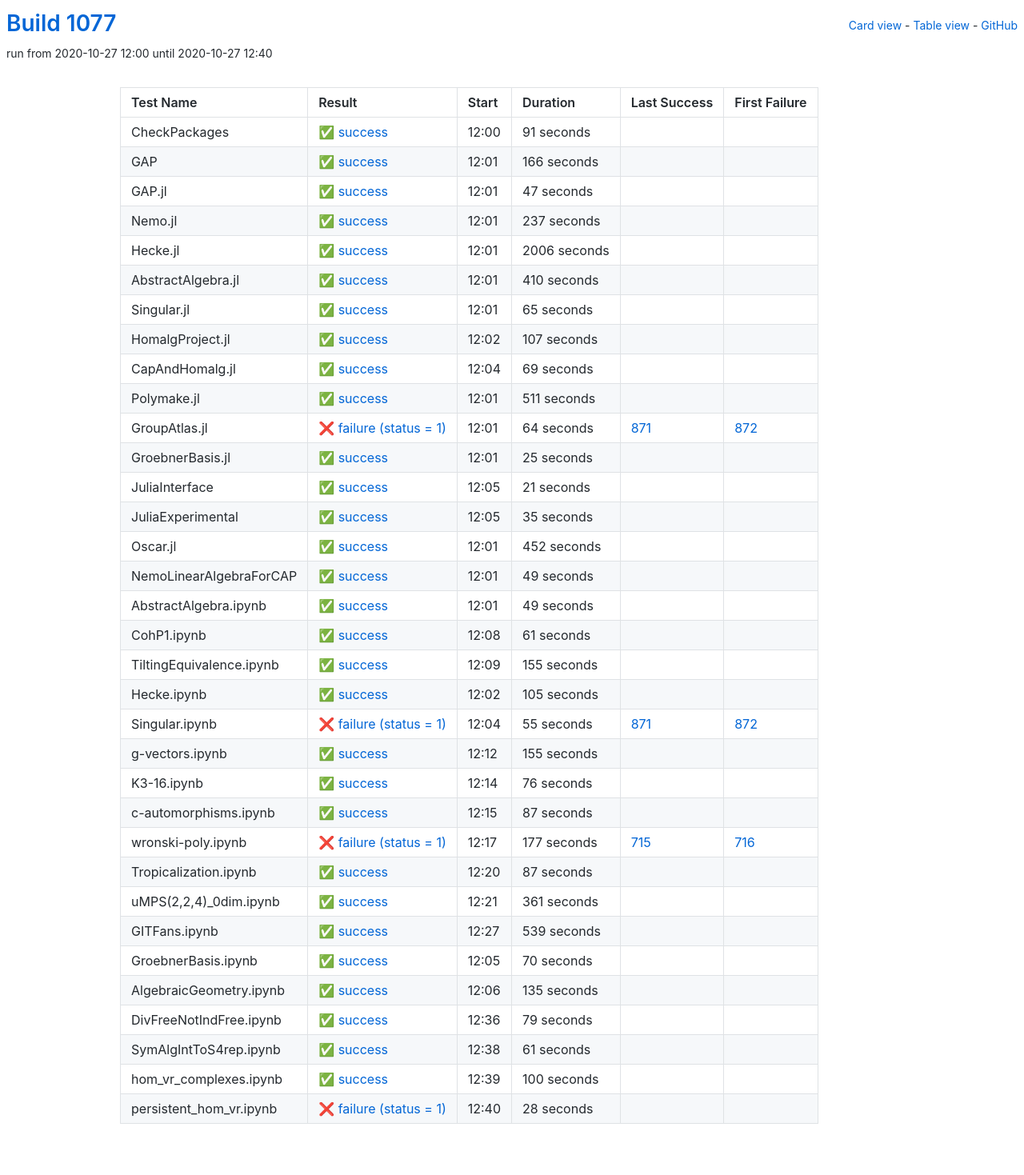
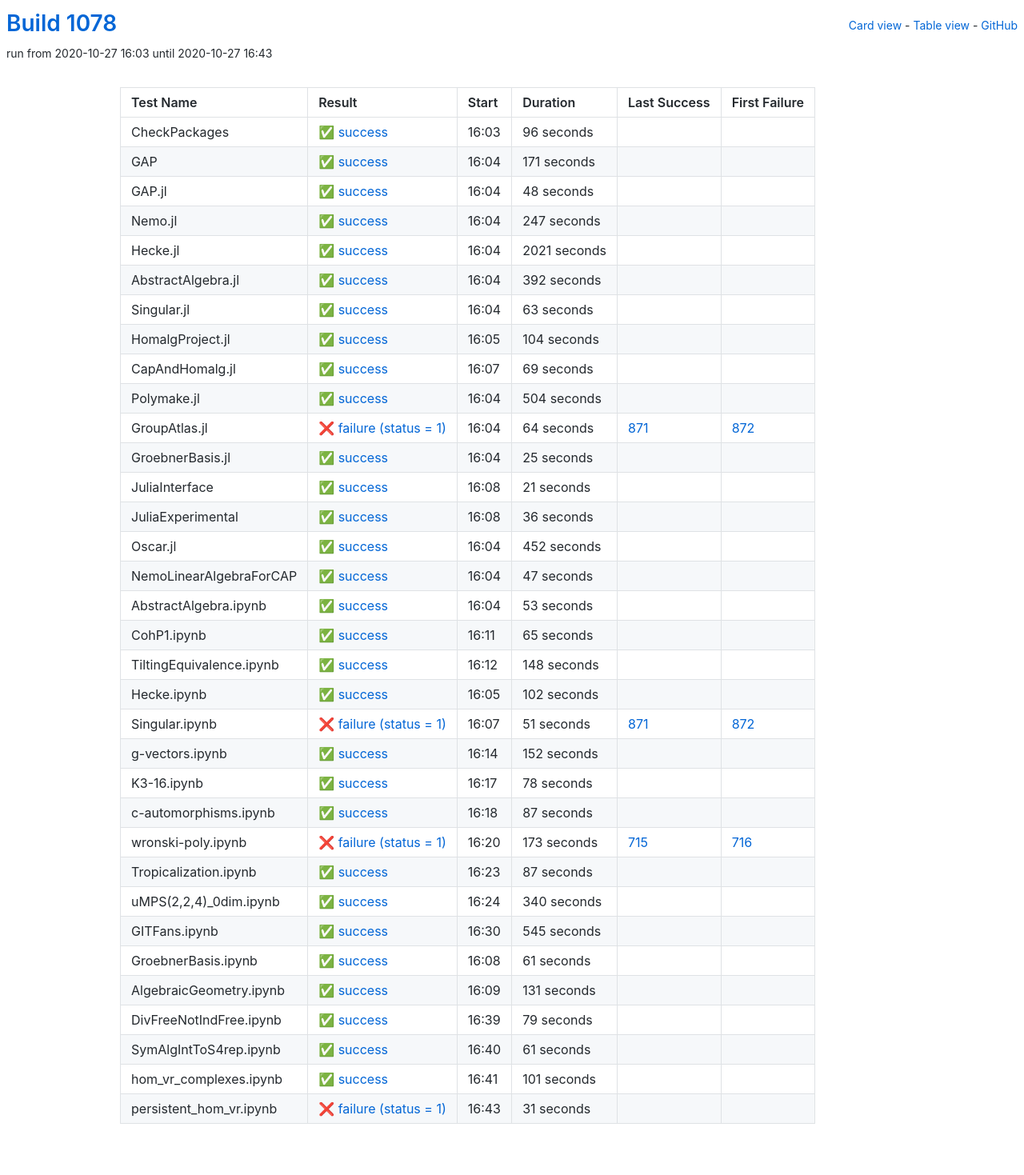
Before and after one commit to oscar-system/oscar-ci-status-stable, a Jekyll site: the page built from table.html, in a window 1280 px wide. Shown: the whole page at 80% size. Built offline with Jekyll 4.4.1, drawn with Linux system fonts in a browser that asks for light colours.

Commit message:
Build #1078

```diff
--- a/_data/ci.yml
+++ b/_data/ci.yml
@@ -1,6 +1,6 @@
 ---
-build: 1077
-build_url: https://oscarci.mathematik.uni-kl.de/job/oscar-stable/1077/
+build: 1078
+build_url: https://oscarci.mathematik.uni-kl.de/job/oscar-stable/1078/
 job: oscar-stable
 organization: oscar-system
 repo: oscar-ci-status-stable
@@ -8,104 +8,104 @@ repourl: https://github.com/oscar-system/oscar-ci-status-stable
 tests:
 - name: CheckPackages
   id: checkpackages
-  log: https://oscarci.mathematik.uni-kl.de/job/oscar-stable/1077/artifact/logs/build-1077/CheckPackages.log
-  start: 2020-10-27 12:00
+  log: https://oscarci.mathematik.uni-kl.de/job/oscar-stable/1078/artifact/logs/build-1078/CheckPackages.log
+  start: 2020-10-27 16:03
   success: true
   exitcode: 0
   status: success
-  duration: 91
+  duration: 96
   last_success: false
   last_success_url:
   first_failure: false
   first_failure_url:
 - name: GAP
   id: gap
-  log: https://oscarci.mathematik.uni-kl.de/job/oscar-stable/1077/artifact/logs/build-1077/GAP.log
-  start: 2020-10-27 12:01
+  log: https://oscarci.mathematik.uni-kl.de/job/oscar-stable/1078/artifact/logs/build-1078/GAP.log
+  start: 2020-10-27 16:04
   success: true
   exitcode: 0
   status: success
-  duration: 166
+  duration: 171
   last_success: false
   last_success_url:
   first_failure: false
   first_failure_url:
 - name: GAP.jl
   id: gap-jl
-  log: https://oscarci.mathematik.uni-kl.de/job/oscar-stable/1077/artifact/logs/build-1077/GAP.jl.log
-  start: 2020-10-27 12:01
+  log: https://oscarci.mathematik.uni-kl.de/job/oscar-stable/1078/artifact/logs/build-1078/GAP.jl.log
+  start: 2020-10-27 16:04
   success: true
   exitcode: 0
   status: success
-  duration: 47
+  duration: 48
   last_success: false
   last_success_url:
   first_failure: false
   first_failure_url:
 - name: Nemo.jl
   id: nemo-jl
-  log: https://oscarci.mathematik.uni-kl.de/job/oscar-stable/1077/artifact/logs/build-1077/Nemo.jl.log
-  start: 2020-10-27 12:01
+  log: https://oscarci.mathematik.uni-kl.de/job/oscar-stable/1078/artifact/logs/build-1078/Nemo.jl.log
+  start: 2020-10-27 16:04
   success: true
   exitcode: 0
   status: success
-  duration: 237
+  duration: 247
   last_success: false
   last_success_url:
   first_failure: false
   first_failure_url:
 - name: Hecke.jl
   id: hecke-jl
-  log: https://oscarci.mathematik.uni-kl.de/job/oscar-stable/1077/artifact/logs/build-1077/Hecke.jl.log
-  start: 2020-10-27 12:01
+  log: https://oscarci.mathematik.uni-kl.de/job/oscar-stable/1078/artifact/logs/build-1078/Hecke.jl.log
+  start: 2020-10-27 16:04
   success: true
   exitcode: 0
   status: success
-  duration: 2006
+  duration: 2021
   last_success: false
   last_success_url:
   first_failure: false
   first_failure_url:
 - name: AbstractAlgebra.jl
   id: abstractalgebra-jl
-  log: https://oscarci.mathematik.uni-kl.de/job/oscar-stable/1077/artifact/logs/build-1077/AbstractAlgebra.jl.log
-  start: 2020-10-27 12:01
+  log: https://oscarci.mathematik.uni-kl.de/job/oscar-stable/1078/artifact/logs/build-1078/AbstractAlgebra.jl.log
+  start: 2020-10-27 16:04
   success: true
   exitcode: 0
   status: success
-  duration: 410
+  duration: 392
   last_success: false
   last_success_url:
   first_failure: false
   first_failure_url:
 - name: Singular.jl
   id: singular-jl
-  log: https://oscarci.mathematik.uni-kl.de/job/oscar-stable/1077/artifact/logs/build-1077/Singular.jl.log
-  start: 2020-10-27 12:01
+  log: https://oscarci.mathematik.uni-kl.de/job/oscar-stable/1078/artifact/logs/build-1078/Singular.jl.log
+  start: 2020-10-27 16:04
   success: true
   exitcode: 0
   status: success
-  duration: 65
+  duration: 63
   last_success: false
   last_success_url:
   first_failure: false
   first_failure_url:
 - name: HomalgProject.jl
   id: homalgproject-jl
-  log: https://oscarci.mathematik.uni-kl.de/job/oscar-stable/1077/artifact/logs/build-1077/HomalgProject.jl.log
-  start: 2020-10-27 12:02
+  log: https://oscarci.mathematik.uni-kl.de/job/oscar-stable/1078/artifact/logs/build-1078/HomalgProject.jl.log
+  start: 2020-10-27 16:05
   success: true
   exitcode: 0
   status: success
-  duration: 107
+  duration: 104
   last_success: false
   last_success_url:
   first_failure: false
   first_failure_url:
 - name: CapAndHomalg.jl
   id: capandhomalg-jl
-  log: https://oscarci.mathematik.uni-kl.de/job/oscar-stable/1077/artifact/logs/build-1077/CapAndHomalg.jl.log
-  start: 2020-10-27 12:04
+  log: https://oscarci.mathematik.uni-kl.de/job/oscar-stable/1078/artifact/logs/build-1078/CapAndHomalg.jl.log
+  start: 2020-10-27 16:07
   success: true
   exitcode: 0
   status: success
@@ -116,20 +116,20 @@ tests:
   first_failure_url:
 - name: Polymake.jl
   id: polymake-jl
-  log: https://oscarci.mathematik.uni-kl.de/job/oscar-stable/1077/artifact/logs/build-1077/Polymake.jl.log
-  start: 2020-10-27 12:01
+  log: https://oscarci.mathematik.uni-kl.de/job/oscar-stable/1078/artifact/logs/build-1078/Polymake.jl.log
+  start: 2020-10-27 16:04
   success: true
   exitcode: 0
   status: success
-  duration: 511
+  duration: 504
   last_success: false
   last_success_url:
   first_failure: false
   first_failure_url:
 - name: GroupAtlas.jl
   id: groupatlas-jl
-  log: https://oscarci.mathematik.uni-kl.de/job/oscar-stable/1077/artifact/logs/build-1077/GroupAtlas.jl.log
-  start: 2020-10-27 12:01
+  log: https://oscarci.mathematik.uni-kl.de/job/oscar-stable/1078/artifact/logs/build-1078/GroupAtlas.jl.log
+  start: 2020-10-27 16:04
   success: false
   exitcode: 1
   status: failure
@@ -140,8 +140,8 @@ tests:
   first_failure_url: https://oscarci.mathematik.uni-kl.de/job/oscar-stable/872/
 - name: GroebnerBasis.jl
   id: groebnerbasis-jl
-  log: https://oscarci.mathematik.uni-kl.de/job/oscar-stable/1077/artifact/logs/build-1077/GroebnerBasis.jl.log
-  start: 2020-10-27 12:01
+  log: https://oscarci.mathematik.uni-kl.de/job/oscar-stable/1078/artifact/logs/build-1078/GroebnerBasis.jl.log
+  start: 2020-10-27 16:04
   success: true
   exitcode: 0
   status: success
@@ -152,8 +152,8 @@ tests:
   first_failure_url:
 - name: JuliaInterface
   id: juliainterface
-  log: https://oscarci.mathematik.uni-kl.de/job/oscar-stable/1077/artifact/logs/build-1077/JuliaInterface.log
-  start: 2020-10-27 12:05
+  log: https://oscarci.mathematik.uni-kl.de/job/oscar-stable/1078/artifact/logs/build-1078/JuliaInterface.log
+  start: 2020-10-27 16:08
   success: true
   exitcode: 0
   status: success
@@ -164,20 +164,20 @@ tests:
   first_failure_url:
 - name: JuliaExperimental
   id: juliaexperimental
-  log: https://oscarci.mathematik.uni-kl.de/job/oscar-stable/1077/artifact/logs/build-1077/JuliaExperimental.log
-  start: 2020-10-27 12:05
+  log: https://oscarci.mathematik.uni-kl.de/job/oscar-stable/1078/artifact/logs/build-1078/JuliaExperimental.log
+  start: 2020-10-27 16:08
   success: true
   exitcode: 0
   status: success
-  duration: 35
+  duration: 36
   last_success: false
   last_success_url:
   first_failure: false
   first_failure_url:
 - name: Oscar.jl
   id: oscar-jl
-  log: https://oscarci.mathematik.uni-kl.de/job/oscar-stable/1077/artifact/logs/build-1077/Oscar.jl.log
-  start: 2020-10-27 12:01
+  log: https://oscarci.mathematik.uni-kl.de/job/oscar-stable/1078/artifact/logs/build-1078/Oscar.jl.log
+  start: 2020-10-27 16:04
   success: true
   exitcode: 0
   status: success
@@ -188,104 +188,104 @@ tests:
   first_failure_url:
 - name: NemoLinearAlgebraForCAP
   id: nemolinearalgebraforcap
-  log: https://oscarci.mathematik.uni-kl.de/job/oscar-stable/1077/artifact/logs/build-1077/NemoLinearAlgebraForCAP.log
-  start: 2020-10-27 12:01
+  log: https://oscarci.mathematik.uni-kl.de/job/oscar-stable/1078/artifact/logs/build-1078/NemoLinearAlgebraForCAP.log
+  start: 2020-10-27 16:04
   success: true
   exitcode: 0
   status: success
-  duration: 49
+  duration: 47
   last_success: false
   last_success_url:
   first_failure: false
   first_failure_url:
 - name: AbstractAlgebra.ipynb
   id: abstractalgebra-ipynb
-  log: https://oscarci.mathematik.uni-kl.de/job/oscar-stable/1077/artifact/logs/build-1077/AbstractAlgebra.ipynb.log
-  start: 2020-10-27 12:01
+  log: https://oscarci.mathematik.uni-kl.de/job/oscar-stable/1078/artifact/logs/build-1078/AbstractAlgebra.ipynb.log
+  start: 2020-10-27 16:04
   success: true
   exitcode: 0
   status: success
-  duration: 49
+  duration: 53
   last_success: false
   last_success_url:
   first_failure: false
   first_failure_url:
 - name: CohP1.ipynb
   id: cohp1-ipynb
-  log: https://oscarci.mathematik.uni-kl.de/job/oscar-stable/1077/artifact/logs/build-1077/CohP1.ipynb.log
-  start: 2020-10-27 12:08
+  log: https://oscarci.mathematik.uni-kl.de/job/oscar-stable/1078/artifact/logs/build-1078/CohP1.ipynb.log
+  start: 2020-10-27 16:11
   success: true
   exitcode: 0
   status: success
-  duration: 61
+  duration: 65
   last_success: false
   last_success_url:
   first_failure: false
   first_failure_url:
 - name: TiltingEquivalence.ipynb
   id: tiltingequivalence-ipynb
-  log: https://oscarci.mathematik.uni-kl.de/job/oscar-stable/1077/artifact/logs/build-1077/TiltingEquivalence.ipynb.log
-  start: 2020-10-27 12:09
+  log: https://oscarci.mathematik.uni-kl.de/job/oscar-stable/1078/artifact/logs/build-1078/TiltingEquivalence.ipynb.log
+  start: 2020-10-27 16:12
   success: true
   exitcode: 0
   status: success
-  duration: 155
+  duration: 148
   last_success: false
   last_success_url:
   first_failure: false
   first_failure_url:
 - name: Hecke.ipynb
   id: hecke-ipynb
-  log: https://oscarci.mathematik.uni-kl.de/job/oscar-stable/1077/artifact/logs/build-1077/Hecke.ipynb.log
-  start: 2020-10-27 12:02
+  log: https://oscarci.mathematik.uni-kl.de/job/oscar-stable/1078/artifact/logs/build-1078/Hecke.ipynb.log
+  start: 2020-10-27 16:05
   success: true
   exitcode: 0
   status: success
-  duration: 105
+  duration: 102
   last_success: false
   last_success_url:
   first_failure: false
   first_failure_url:
 - name: Singular.ipynb
   id: singular-ipynb
-  log: https://oscarci.mathematik.uni-kl.de/job/oscar-stable/1077/artifact/logs/build-1077/Singular.ipynb.log
-  start: 2020-10-27 12:04
+  log: https://oscarci.mathematik.uni-kl.de/job/oscar-stable/1078/artifact/logs/build-1078/Singular.ipynb.log
+  start: 2020-10-27 16:07
   success: false
   exitcode: 1
   status: failure
-  duration: 55
+  duration: 51
   last_success: 871
   last_success_url: https://oscarci.mathematik.uni-kl.de/job/oscar-stable/871/
   first_failure: 872
   first_failure_url: https://oscarci.mathematik.uni-kl.de/job/oscar-stable/872/
 - name: g-vectors.ipynb
   id: g-vectors-ipynb
-  log: https://oscarci.mathematik.uni-kl.de/job/oscar-stable/1077/artifact/logs/build-1077/g-vectors.ipynb.log
-  start: 2020-10-27 12:12
+  log: https://oscarci.mathematik.uni-kl.de/job/oscar-stable/1078/artifact/logs/build-1078/g-vectors.ipynb.log
+  start: 2020-10-27 16:14
   success: true
   exitcode: 0
   status: success
-  duration: 155
+  duration: 152
   last_success: false
   last_success_url:
   first_failure: false
   first_failure_url:
 - name: K3-16.ipynb
   id: k3-16-ipynb
-  log: https://oscarci.mathematik.uni-kl.de/job/oscar-stable/1077/artifact/logs/build-1077/K3-16.ipynb.log
-  start: 2020-10-27 12:14
+  log: https://oscarci.mathematik.uni-kl.de/job/oscar-stable/1078/artifact/logs/build-1078/K3-16.ipynb.log
+  start: 2020-10-27 16:17
   success: true
   exitcode: 0
   status: success
-  duration: 76
+  duration: 78
   last_success: false
   last_success_url:
   first_failure: false
   first_failure_url:
 - name: c-automorphisms.ipynb
   id: c-automorphisms-ipynb
-  log: https://oscarci.mathematik.uni-kl.de/job/oscar-stable/1077/artifact/logs/build-1077/c-automorphisms.ipynb.log
-  start: 2020-10-27 12:15
+  log: https://oscarci.mathematik.uni-kl.de/job/oscar-stable/1078/artifact/logs/build-1078/c-automorphisms.ipynb.log
+  start: 2020-10-27 16:18
   success: true
   exitcode: 0
   status: success
@@ -296,20 +296,20 @@ tests:
   first_failure_url:
 - name: wronski-poly.ipynb
   id: wronski-poly-ipynb
-  log: https://oscarci.mathematik.uni-kl.de/job/oscar-stable/1077/artifact/logs/build-1077/wronski-poly.ipynb.log
-  start: 2020-10-27 12:17
+  log: https://oscarci.mathematik.uni-kl.de/job/oscar-stable/1078/artifact/logs/build-1078/wronski-poly.ipynb.log
+  start: 2020-10-27 16:20
   success: false
   exitcode: 1
   status: failure
-  duration: 177
+  duration: 173
   last_success: 715
   last_success_url: https://oscarci.mathematik.uni-kl.de/job/oscar-stable/715/
   first_failure: 716
   first_failure_url: https://oscarci.mathematik.uni-kl.de/job/oscar-stable/716/
 - name: Tropicalization.ipynb
   id: tropicalization-ipynb
-  log: https://oscarci.mathematik.uni-kl.de/job/oscar-stable/1077/artifact/logs/build-1077/Tropicalization.ipynb.log
-  start: 2020-10-27 12:20
+  log: https://oscarci.mathematik.uni-kl.de/job/oscar-stable/1078/artifact/logs/build-1078/Tropicalization.ipynb.log
+  start: 2020-10-27 16:23
   success: true
   exitcode: 0
   status: success
@@ -320,56 +320,56 @@ tests:
   first_failure_url:
 - name: uMPS(2,2,4)_0dim.ipynb
   id: umps-2-2-4-0dim-ipynb
-  log: https://oscarci.mathematik.uni-kl.de/job/oscar-stable/1077/artifact/logs/build-1077/uMPS-2-2-4-_0dim.ipynb.log
-  start: 2020-10-27 12:21
+  log: https://oscarci.mathematik.uni-kl.de/job/oscar-stable/1078/artifact/logs/build-1078/uMPS-2-2-4-_0dim.ipynb.log
+  start: 2020-10-27 16:24
   success: true
   exitcode: 0
   status: success
-  duration: 361
+  duration: 340
   last_success: false
   last_success_url:
   first_failure: false
   first_failure_url:
 - name: GITFans.ipynb
   id: gitfans-ipynb
-  log: https://oscarci.mathematik.uni-kl.de/job/oscar-stable/1077/artifact/logs/build-1077/GITFans.ipynb.log
-  start: 2020-10-27 12:27
+  log: https://oscarci.mathematik.uni-kl.de/job/oscar-stable/1078/artifact/logs/build-1078/GITFans.ipynb.log
+  start: 2020-10-27 16:30
   success: true
   exitcode: 0
   status: success
-  duration: 539
+  duration: 545
   last_success: false
   last_success_url:
   first_failure: false
   first_failure_url:
 - name: GroebnerBasis.ipynb
   id: groebnerbasis-ipynb
-  log: https://oscarci.mathematik.uni-kl.de/job/oscar-stable/1077/artifact/logs/build-1077/GroebnerBasis.ipynb.log
-  start: 2020-10-27 12:05
+  log: https://oscarci.mathematik.uni-kl.de/job/oscar-stable/1078/artifact/logs/build-1078/GroebnerBasis.ipynb.log
+  start: 2020-10-27 16:08
   success: true
   exitcode: 0
   status: success
-  duration: 70
+  duration: 61
   last_success: false
   last_success_url:
   first_failure: false
   first_failure_url:
 - name: AlgebraicGeometry.ipynb
   id: algebraicgeometry-ipynb
-  log: https://oscarci.mathematik.uni-kl.de/job/oscar-stable/1077/artifact/logs/build-1077/AlgebraicGeometry.ipynb.log
-  start: 2020-10-27 12:06
+  log: https://oscarci.mathematik.uni-kl.de/job/oscar-stable/1078/artifact/logs/build-1078/AlgebraicGeometry.ipynb.log
+  start: 2020-10-27 16:09
   success: true
   exitcode: 0
   status: success
-  duration: 135
+  duration: 131
   last_success: false
   last_success_url:
   first_failure: false
   first_failure_url:
 - name: DivFreeNotIndFree.ipynb
   id: divfreenotindfree-ipynb
-  log: https://oscarci.mathematik.uni-kl.de/job/oscar-stable/1077/artifact/logs/build-1077/DivFreeNotIndFree.ipynb.log
-  start: 2020-10-27 12:36
+  log: https://oscarci.mathematik.uni-kl.de/job/oscar-stable/1078/artifact/logs/build-1078/DivFreeNotIndFree.ipynb.log
+  start: 2020-10-27 16:39
   success: true
   exitcode: 0
   status: success
@@ -380,8 +380,8 @@ tests:
   first_failure_url:
 - name: SymAlgIntToS4rep.ipynb
   id: symalginttos4rep-ipynb
-  log: https://oscarci.mathematik.uni-kl.de/job/oscar-stable/1077/artifact/logs/build-1077/SymAlgIntToS4rep.ipynb.log
-  start: 2020-10-27 12:38
+  log: https://oscarci.mathematik.uni-kl.de/job/oscar-stable/1078/artifact/logs/build-1078/SymAlgIntToS4rep.ipynb.log
+  start: 2020-10-27 16:40
   success: true
   exitcode: 0
   status: success
@@ -392,24 +392,24 @@ tests:
   first_failure_url:
 - name: hom_vr_complexes.ipynb
   id: hom-vr-complexes-ipynb
-  log: https://oscarci.mathematik.uni-kl.de/job/oscar-stable/1077/artifact/logs/build-1077/hom_vr_complexes.ipynb.log
-  start: 2020-10-27 12:39
+  log: https://oscarci.mathematik.uni-kl.de/job/oscar-stable/1078/artifact/logs/build-1078/hom_vr_complexes.ipynb.log
+  start: 2020-10-27 16:41
   success: true
   exitcode: 0
   status: success
-  duration: 100
+  duration: 101
   last_success: false
   last_success_url:
   first_failure: false
   first_failure_url:
 - name: persistent_hom_vr.ipynb
   id: persistent-hom-vr-ipynb
-  log: https://oscarci.mathematik.uni-kl.de/job/oscar-stable/1077/artifact/logs/build-1077/persistent_hom_vr.ipynb.log
-  start: 2020-10-27 12:40
+  log: https://oscarci.mathematik.uni-kl.de/job/oscar-stable/1078/artifact/logs/build-1078/persistent_hom_vr.ipynb.log
+  start: 2020-10-27 16:43
   success: false
   exitcode: 1
   status: failure
-  duration: 28
+  duration: 31
   last_success: false
   last_success_url:
   first_failure: false
```
Also changed, not shown: README.md.
